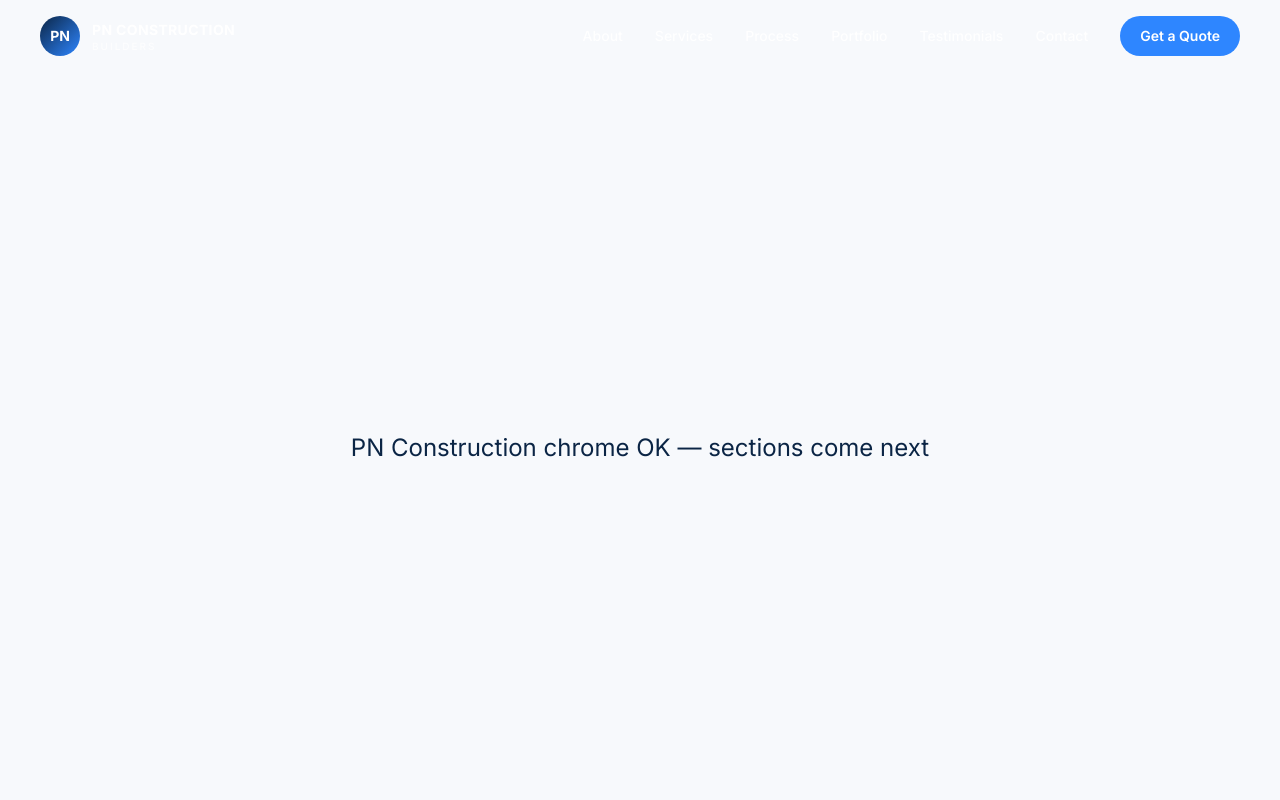
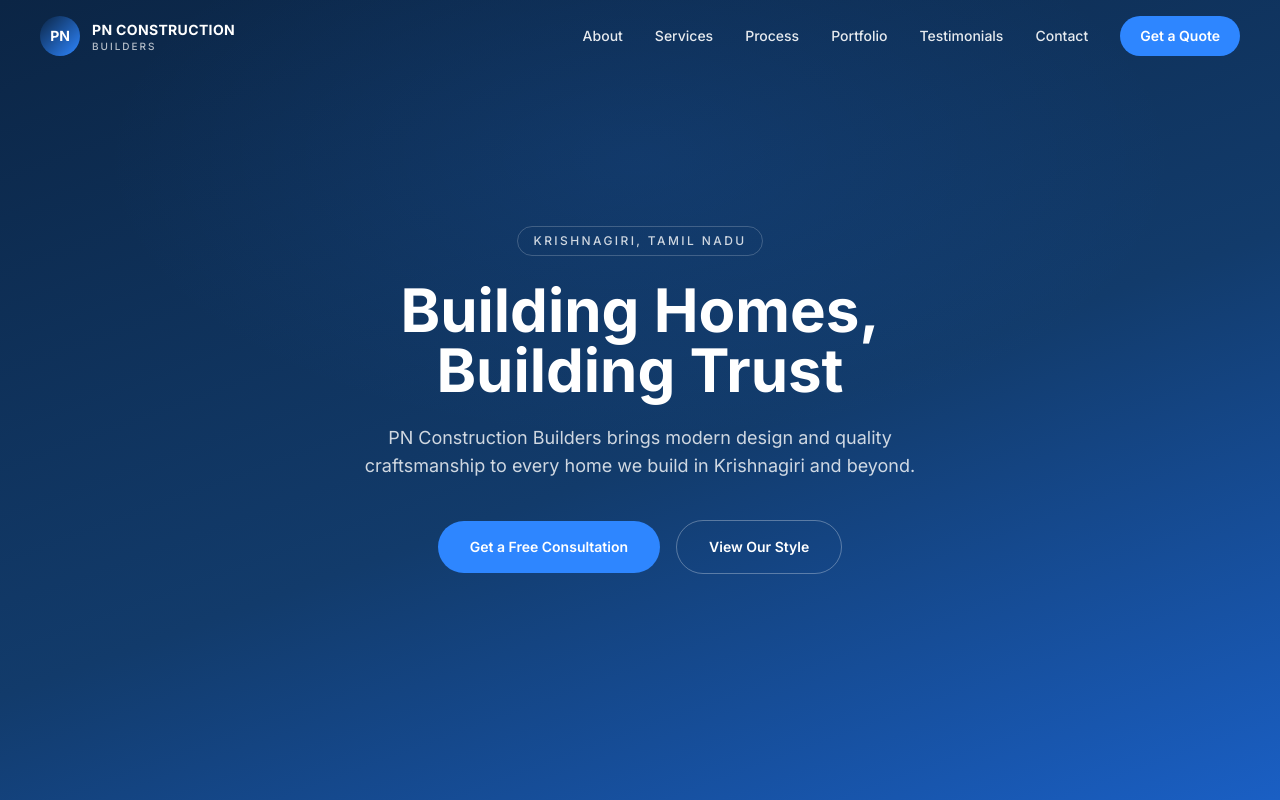
Before and after one commit to grofastai/pn-construction-, a Next.js app: page / in a window 1280 px wide. Shown: the top 800 px of the page. Built offline with nearby package versions, Linux system fonts and the light colour scheme.

Commit message:
Add Hero section

```diff
--- a/app/page.tsx
+++ b/app/page.tsx
@@ -1,4 +1,5 @@
 import Header from "@/components/Header";
+import Hero from "@/components/Hero";
 import Footer from "@/components/Footer";
 
 export default function Home() {
@@ -6,11 +7,7 @@ export default function Home() {
     <>
       <Header />
       <main>
-        <div className="flex min-h-screen items-center justify-center pt-24">
-          <h1 className="font-sans text-2xl text-navy">
-            PN Construction chrome OK — sections come next
-          </h1>
-        </div>
+        <Hero />
       </main>
       <Footer />
     </>
--- /dev/null
+++ b/components/Hero.tsx
@@ -0,0 +1,63 @@
+import Reveal from "./ui/Reveal";
+
+export default function Hero() {
+  return (
+    <section
+      id="hero"
+      className="relative flex min-h-screen items-center justify-center overflow-hidden px-6 text-center"
+      style={{
+        background: "linear-gradient(160deg, var(--navy) 0%, var(--navy-light) 55%, var(--blue-dark) 100%)",
+      }}
+      aria-label="Hero"
+    >
+      <div
+        className="pointer-events-none absolute inset-0 opacity-20"
+        style={{
+          background:
+            "radial-gradient(ellipse 60% 50% at 50% 20%, rgba(46,134,255,0.5) 0%, transparent 70%)",
+        }}
+        aria-hidden="true"
+      />
+
+      <div className="relative z-10 mx-auto max-w-3xl">
+        <Reveal>
+          <span className="mb-6 inline-block rounded-full border border-white/20 px-4 py-1.5 text-xs font-medium uppercase tracking-[0.2em] text-white/80">
+            Krishnagiri, Tamil Nadu
+          </span>
+        </Reveal>
+
+        <Reveal delay={0.1}>
+          <h1 className="text-4xl font-bold leading-tight text-white sm:text-5xl md:text-6xl">
+            Building Homes,
+            <br />
+            Building Trust
+          </h1>
+        </Reveal>
+
+        <Reveal delay={0.2}>
+          <p className="mx-auto mt-6 max-w-xl text-base text-white/80 md:text-lg">
+            PN Construction Builders brings modern design and quality craftsmanship to
+            every home we build in Krishnagiri and beyond.
+          </p>
+        </Reveal>
+
+        <Reveal delay={0.3}>
+          <div className="mt-10 flex flex-col items-center justify-center gap-4 sm:flex-row">
+            <a
+              href="#contact"
+              className="rounded-full bg-blue px-8 py-4 text-sm font-semibold text-white transition-colors duration-300 hover:bg-blue-dark"
+            >
+              Get a Free Consultation
+            </a>
+            <a
+              href="#portfolio"
+              className="rounded-full border border-white/30 px-8 py-4 text-sm font-semibold text-white transition-colors duration-300 hover:bg-white/10"
+            >
+              View Our Style
+            </a>
+          </div>
+        </Reveal>
+      </div>
+    </section>
+  );
+}
```
